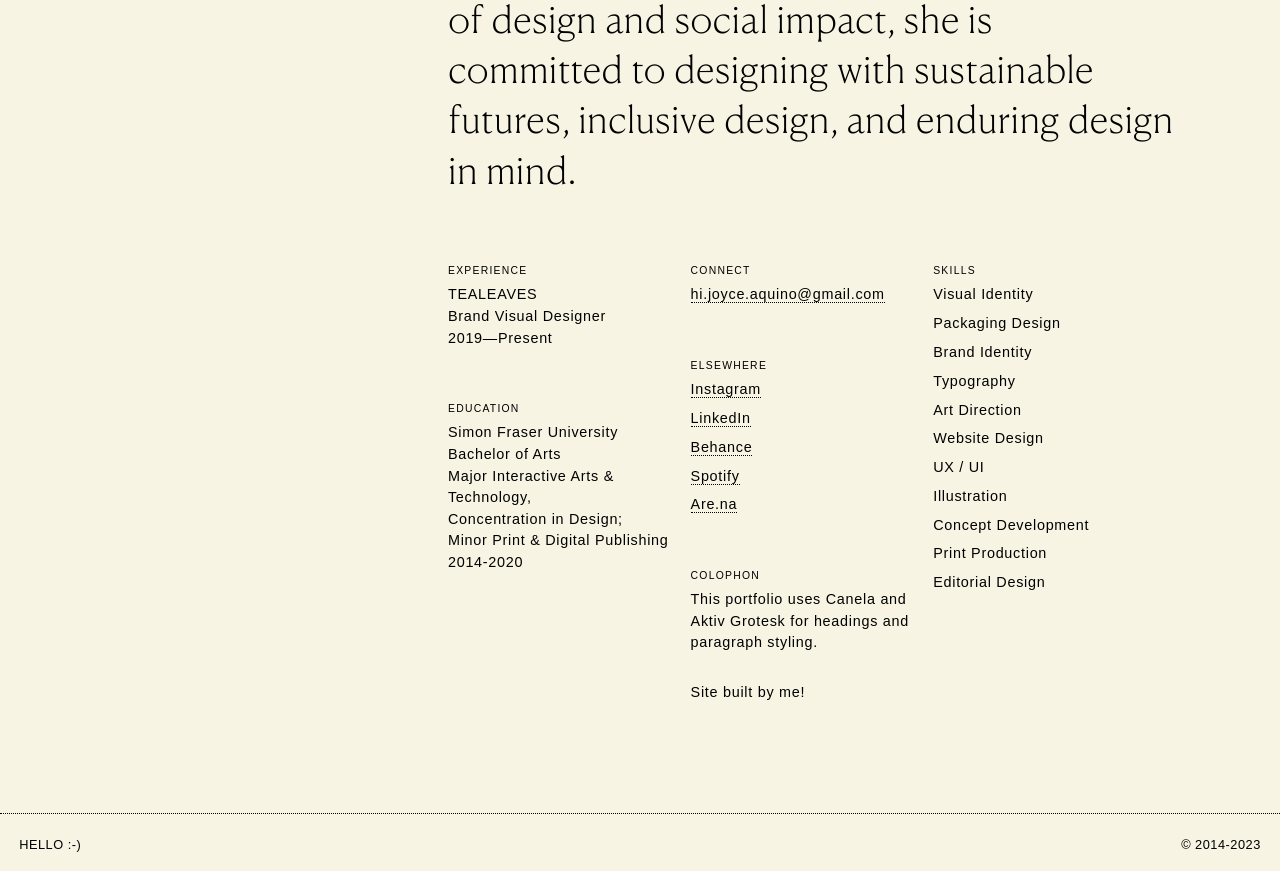
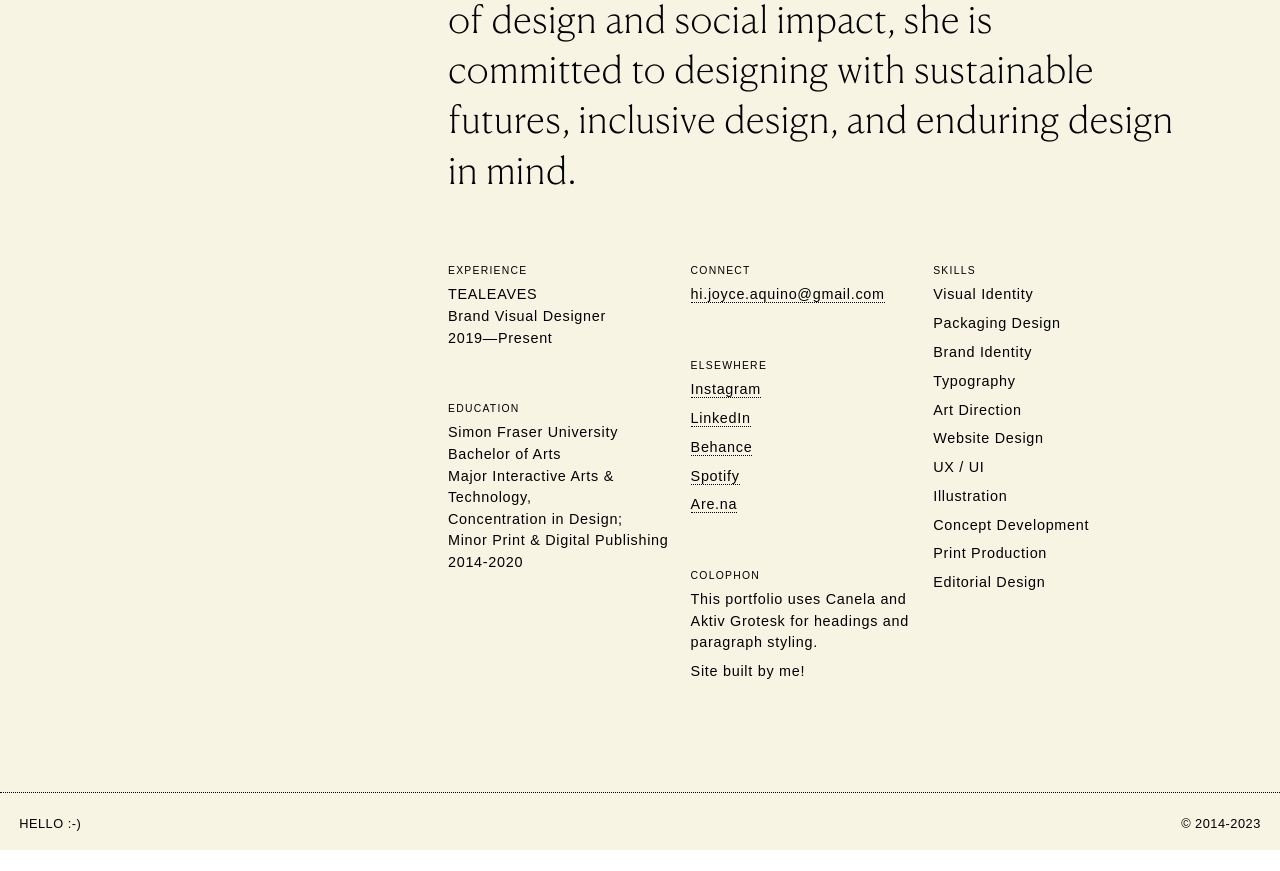
Before and after one commit to jcoycea/Portfolio-2023, a plain HTML site: page about.html in a window 1280 px wide. Shown: the part 310-1181 px from the top of the page. After the commit the page ends 1160 px from the top, so only its background shows below. Drawn offline with Linux system fonts and the light colour scheme; a web font is replaced by a local one.

Commit message:
Remove <br>

```diff
--- a/about.html
+++ b/about.html
@@ -106,7 +106,7 @@
                   <p class="specs-content"><a href="https://www.are.na/joyce-aquino" target="_blank" class="about-links">Are.na</a></p>
 
                   <h4 class="specs-title">Colophon</h4>
-                  <p class="specs-content">This portfolio uses Canela and Aktiv Grotesk for headings and paragraph styling.</p><br>
+                  <p class="specs-content">This portfolio uses Canela and Aktiv Grotesk for headings and paragraph styling.</p>
                   <p class="specs-content">Site built by me!</p>
                 </div>
 
```
